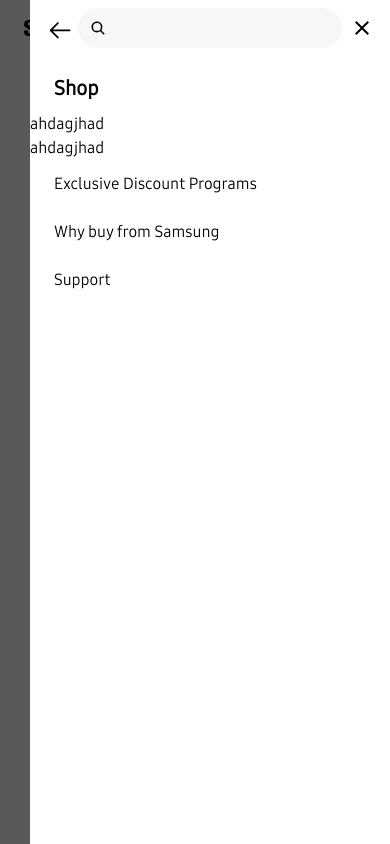
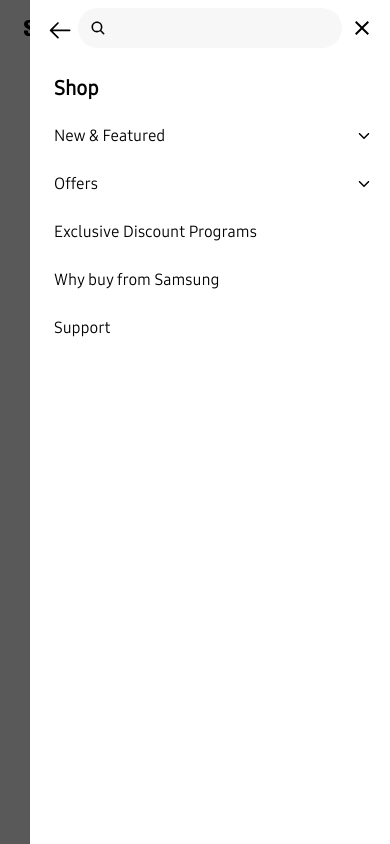
Before and after one commit to Omid-Bakhshour/samsung-product, a Next.js app: page / in a window 390 px wide. Both pictures are taken after a click on the button "Shop". Built offline with nearby package versions, Linux system fonts and the light colour scheme.

Commit message:
add spread menu

```diff
--- a/src/app/globals.css
+++ b/src/app/globals.css
@@ -46,6 +46,11 @@ a {
   .menu-item_btn {
     @apply  !py-0 !px-6 justify-between
   }
+  .menu-l1 {
+    @apply  py-3 pl-6 pr-14 leading-6
+  }
+
+
 }
 
 .menu-right_animation {
--- a/src/components/Common/ModalBackground.tsx
+++ b/src/components/Common/ModalBackground.tsx
@@ -1,3 +1,5 @@
+"use client"
+
 import React from 'react'
 
 function ModalBackground() {
--- a/src/components/Header/Menu/MobileMenu/Authentication.tsx
+++ b/src/components/Header/Menu/MobileMenu/Authentication.tsx
@@ -1,3 +1,5 @@
+"use client"
+
 import { RootState } from '@/redux/store';
 import Link from 'next/link'
 import React from 'react'
@@ -6,10 +8,10 @@ import { useSelector } from 'react-redux';
 
 
 function Authentication() {
-    const isSecondryMenuActive = useSelector((state: RootState) => state.menu.isSecondryMenuActive)
+    const isSecondaryMenuActive = useSelector((state: RootState) => state.menu.isSecondaryMenuActive)
 
     return (
-        <div className={`w-full pt-4 pb-8 flex flex-col menu-line relative menu-right_opacity_animation  ${isSecondryMenuActive ? "right-full opacity-0" : "right-0"}`} >
+        <div className={`w-full pt-4 pb-8 flex flex-col menu-line relative menu-right_opacity_animation  ${isSecondaryMenuActive ? "right-full opacity-0" : "right-0"}`} >
             {/* login */}
             <Link
                 href={'/'}
--- a/src/components/Header/Menu/MobileMenu/Menu/MobileMenuButton.tsx
+++ b/src/components/Header/Menu/MobileMenu/Menu/MobileMenuButton.tsx
@@ -1,10 +1,12 @@
+"use client"
+
 import { MenuItemType } from '@/models/Menu'
 import { RootState } from '@/redux/store';
 import React from 'react'
 import { FaAngleRight as RightIcon } from "react-icons/fa6";
 import { useDispatch, useSelector } from 'react-redux';
-import { setSecondryMenuId, } from '@/redux/slices/menu'
-import SecondryMenu from './SecondryMenu';
+import { setSecondaryMenuId, } from '@/redux/slices/menu'
+import SecondaryMenu from './SecondaryMenu';
 
 type Props = {
   menuItem: MenuItemType,
@@ -12,7 +14,7 @@ type Props = {
 
 function MobileMenuButton({ menuItem }: Props) {
   const dispatch = useDispatch()
-  const isSecondryMenuActive = useSelector((state: RootState) => state.menu.isSecondryMenuActive)
+  const isSecondryMenuActive = useSelector((state: RootState) => state.menu.isSecondaryMenuActive)
 
   return (
     <li className='w-full flex relative'>
@@ -20,13 +22,13 @@ function MobileMenuButton({ menuItem }: Props) {
       <button
         className={`menu-link menu-item_btn menu-opacity_animation ${isSecondryMenuActive ? "opacity-0" : "opacity-100"}`}
         onClick={() => {
-          dispatch(setSecondryMenuId(menuItem.id + ""))
+          dispatch(setSecondaryMenuId(menuItem.id + ""))
         }}
       >
         <span>{menuItem.title}</span>
         <RightIcon className='w-4 h-4' />
       </button>
-      <SecondryMenu menuItem={menuItem} />
+      <SecondaryMenu menuItem={menuItem} />
     </li>
   )
 }
--- a/src/components/Header/Menu/MobileMenu/Menu/MobileMenuItem.tsx
+++ b/src/components/Header/Menu/MobileMenu/Menu/MobileMenuItem.tsx
@@ -1,3 +1,5 @@
+"use client"
+
 import { MenuItemType } from '@/models/Menu'
 import React from 'react'
 import MobileMenuButton from './MobileMenuButton'
@@ -10,12 +12,12 @@ type Props = {
 }
 
 function MobileMenuItem({ menuItem }: Props) {
-    const isSecondryMenuActive = useSelector((state: RootState) => state.menu.isSecondryMenuActive)
+    const isSecondaryMenuActive = useSelector((state: RootState) => state.menu.isSecondaryMenuActive)
     const isMenuHasChildren = menuItem && menuItem.children && menuItem.children.length > 0
     if (isMenuHasChildren) {
         return <MobileMenuButton menuItem={menuItem}/>
     }
-    return <MobileMenuLink menuItem={menuItem} classname={isSecondryMenuActive ? "opacity-0" : ""} />
+    return <MobileMenuLink menuItem={menuItem} classname={isSecondaryMenuActive ? "opacity-0" : ""} />
 }
 
 export default MobileMenuItem
--- a/src/components/Header/Menu/MobileMenu/Menu/MobileMenuLink.tsx
+++ b/src/components/Header/Menu/MobileMenu/Menu/MobileMenuLink.tsx
@@ -12,10 +12,10 @@ function MobileLink({
   classname = ""
 }: Props) {
   return (
-    <li className={`w-full block menu-opacity_animation`}>
+    <li className={`w-full block `}>
       <Link
           href={menuItem.link}
-          className={`menu-link ${classname}`}
+          className={`menu-link menu-opacity_animation ${classname}`}
       >
         {menuItem.title}
 
--- /dev/null
+++ b/src/components/Header/Menu/MobileMenu/Menu/SecondaryMenu/SpreadMenu.tsx
@@ -0,0 +1,27 @@
+"use client"
+
+import { MenuChildItemType } from '@/models/Menu'
+import React from 'react'
+import { IoIosArrowDown as DownIcon } from "react-icons/io";
+
+type Props = {
+  menu: MenuChildItemType
+}
+
+function SpreadMenu({ menu }: Props) {
+  const items = menu.children
+  const title = menu.title
+
+  return (
+    <div className='w-full flex flex-col' >
+      {/* title */}
+      <h3 className='menu-link menu-l1 relative' >
+        {title}
+        <DownIcon className='w-4 h-4  absolute top-1/2 -translate-y-1/2 right-[18px]' />
+      </h3>
+      {/* items */}
+    </div>
+  )
+}
+
+export default SpreadMenu
--- a/src/components/Header/Menu/MobileMenu/Menu/SecondryMenu/index.tsx
+++ b/src/components/Header/Menu/MobileMenu/Menu/SecondaryMenu/index.tsx
@@ -1,17 +1,19 @@
+"use client"
+
 import { MenuItemType } from '@/models/Menu'
 import { RootState } from '@/redux/store'
 import React, { Fragment } from 'react'
 import { useSelector } from 'react-redux'
-import MobileMenuButton from '../MobileMenuButton'
 import MobileLink from '../MobileMenuLink'
+import SpreadMenu from './SpreadMenu'
 
 type Props = {
     menuItem: MenuItemType,
 }
 
-function SecondryMenu({ menuItem }: Props) {
-    const secondryMenuId = useSelector((state: RootState) => state.menu.secondryMenuId)
-    const isMenuSelected = secondryMenuId === menuItem.id
+function SecondaryMenu({ menuItem }: Props) {
+    const secondaryMenuId = useSelector((state: RootState) => state.menu.secondaryMenuId)
+    const isMenuSelected = secondaryMenuId === menuItem.id
     const children = menuItem.children
     const title = menuItem.title
 
@@ -33,12 +35,15 @@ function SecondryMenu({ menuItem }: Props) {
 
                     const isMenuHasChildren = menu && menu.children && Array.isArray(menu.children) && menu.children .length > 0
                     return isMenuHasChildren ? (
-                        <span key={menu.id}>ahdagjhad</span>
+                        <SpreadMenu
+                            menu={menu}
+                            key={menu.id}
+                        />
                     ) : (
                         <MobileLink
                             key={menu.id}
                             menuItem={menu}
-                            classname='py-3 pl-6 pr-14 leading-6'
+                            classname='menu-l1'
                         />
                     );
                 })}
@@ -51,4 +56,4 @@ function SecondryMenu({ menuItem }: Props) {
     )
 }
 
-export default SecondryMenu
+export default SecondaryMenu
--- a/src/components/Header/Menu/MobileMenu/Menu/index.tsx
+++ b/src/components/Header/Menu/MobileMenu/Menu/index.tsx
@@ -1,3 +1,5 @@
+"use client"
+
 import { mobileMenu } from '@/constants/Menu'
 import React from 'react'
 import { MobileMenuType } from '@/models/Menu'
@@ -6,10 +8,10 @@ import { useSelector } from 'react-redux'
 import { RootState } from '@/redux/store'
 
 function Menu() {
-    const isSecondryMenuActive = useSelector((state: RootState) => state.menu.isSecondryMenuActive)
+    const isSecondaryMenuActive = useSelector((state: RootState) => state.menu.isSecondaryMenuActive)
 
     return (
-        <div className={`w-full flex flex-col menu-right_animation relative ${isSecondryMenuActive ? "right-full" : "right-0"}`}>
+        <div className={`w-full flex flex-col menu-right_animation relative ${isSecondaryMenuActive ? "right-full" : "right-0"}`}>
             {
                 mobileMenu.map((menuItems: MobileMenuType, index) => {
                     const isLastMenuItem = index === mobileMenu.length - 1;
--- a/src/components/Header/Menu/MobileMenu/TopMenu.tsx
+++ b/src/components/Header/Menu/MobileMenu/TopMenu.tsx
@@ -6,24 +6,24 @@ import { GoArrowLeft as BackIcon } from "react-icons/go";
 import { IoSearch  as SearchIcon } from "react-icons/io5";
 import { MdOutlineClose as CloseIcon } from "react-icons/md";
 import { useDispatch, useSelector } from 'react-redux';
-import { setSecondryMenuId } from '@/redux/slices/menu'
+import { setSecondaryMenuId } from '@/redux/slices/menu'
 
 
 function TopMenu() {
   const dispatch = useDispatch()
-  const isSecondryMenuActive = useSelector((state: RootState) => state.menu.isSecondryMenuActive)
+  const isSecondaryMenuActive = useSelector((state: RootState) => state.menu.isSecondaryMenuActive)
 
   return (
     <div className='w-full h-14 flex items-center px-2 py-4 relative justify-end' >
         {/* back button */}
         <button
-            className={`t-menu_button absolute top-2 left-2 block menu-opacity_visibility_animation  ${isSecondryMenuActive ? "visible opacity-100" : "invisible opacity-0"}`}
-            onClick={() =>  dispatch(setSecondryMenuId(""))}
+            className={`t-menu_button absolute top-2 left-2 block menu-opacity_visibility_animation  ${isSecondaryMenuActive ? "visible opacity-100" : "invisible opacity-0"}`}
+            onClick={() =>  dispatch(setSecondaryMenuId(""))}
         >
             <BackIcon className='w-7 h-7' />
         </button>
         {/* search */}
-        <button className={`flex px-3 py-4 rounded-full bg-[#f7f7f7] h-10 items-center menu-width_animation w-full z-[1] ${isSecondryMenuActive ? " ml-10" : ""}`} >
+        <button className={`flex px-3 py-4 rounded-full bg-[#f7f7f7] h-10 items-center menu-width_animation w-full z-[1] ${isSecondaryMenuActive ? " ml-10" : ""}`} >
             <SearchIcon className='w-4 h-4' />
         </button>
         {/* close button */}
--- a/src/redux/slices/menu.ts
+++ b/src/redux/slices/menu.ts
@@ -2,31 +2,31 @@ import { createSlice, PayloadAction } from '@reduxjs/toolkit'
 import { RootState } from '../store'
 
 export type menuStateType = {
-    secondryMenuId: string
-    isSecondryMenuActive: boolean,
+    secondaryMenuId: string
+    isSecondaryMenuActive: boolean,
 
 }
 
 const initialState: menuStateType = {
-    secondryMenuId: "",
-    isSecondryMenuActive: false
+    secondaryMenuId: "",
+    isSecondaryMenuActive: false
 }
 
 const menu = createSlice({
     name: "menu",
     initialState,
     reducers: {
-        setSecondryMenuId: (state, action: PayloadAction<string>) => {
+        setSecondaryMenuId: (state, action: PayloadAction<string>) => {
             const newActiveMenuId = action.payload;
 
             return {
                 ...state,
-                secondryMenuId: newActiveMenuId,
-                isSecondryMenuActive: newActiveMenuId.length > 0
+                secondaryMenuId: newActiveMenuId,
+                isSecondaryMenuActive: newActiveMenuId.length > 0
             }
         },
     }
 })
 
-export const { setSecondryMenuId } = menu.actions;
+export const { setSecondaryMenuId } = menu.actions;
 export default menu.reducer;
```
